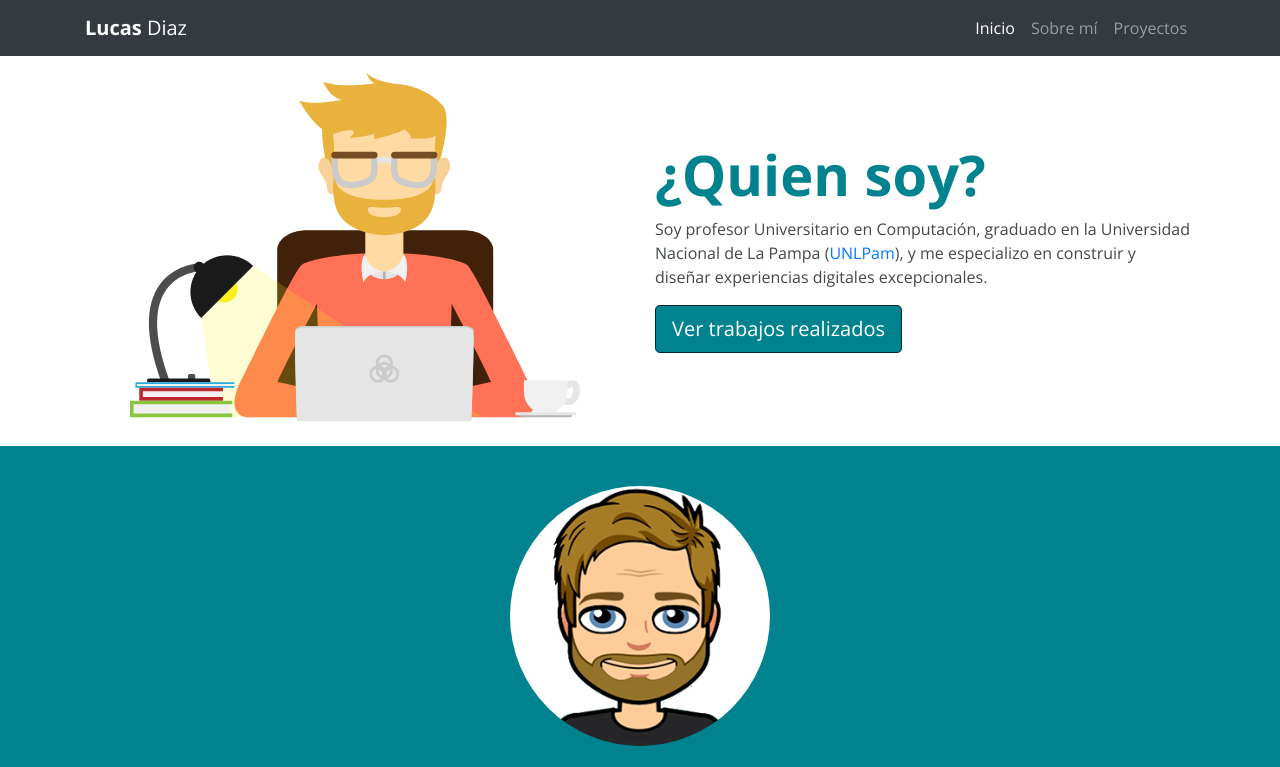
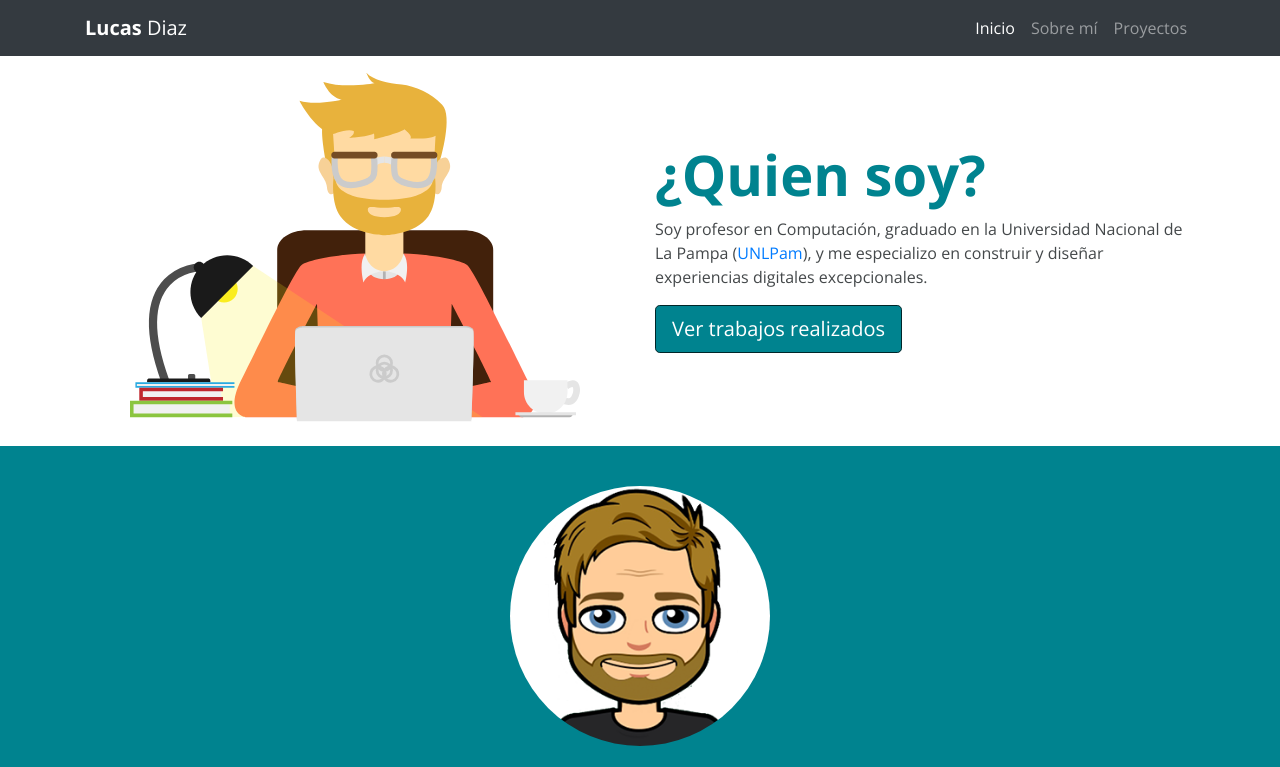
Before and after one commit to lucasgustavodiaz/CV-LucasDiaz, a plain HTML site: page index.html in a window 1280 px wide. Shown: the top 767 px of the page. Drawn offline with nearby package versions, Linux system fonts and the light colour scheme.

```diff
--- a/index.html
+++ b/index.html
@@ -53,7 +53,7 @@
         </div>
         <div class="col-12 col-md-6 text-center text-md-left align-self-md-center ">
           <h1 class="display-4 font-weight-bold text-primary">¿Quien soy?</h1>
-          <p>Soy profesor Universitario en Computación, graduado en la Universidad Nacional de La Pampa (<a href="http://www.exactas.unlpam.edu.ar/" target="_blank">UNLPam</a>), y me especializo en construir y diseñar experiencias digitales excepcionales.</p>
+          <p>Soy profesor en Computación, graduado en la Universidad Nacional de La Pampa (<a href="http://www.exactas.unlpam.edu.ar/" target="_blank">UNLPam</a>), y me especializo en construir y diseñar experiencias digitales excepcionales.</p>
           <a href="#proyectos" class="btn btn-primary btn-lg">Ver trabajos realizados</a>
         </div>
       </div>
```
